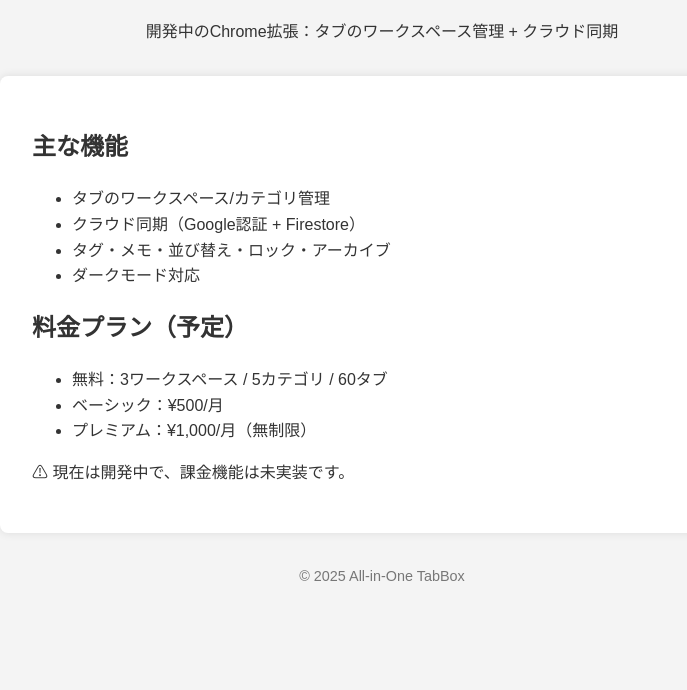
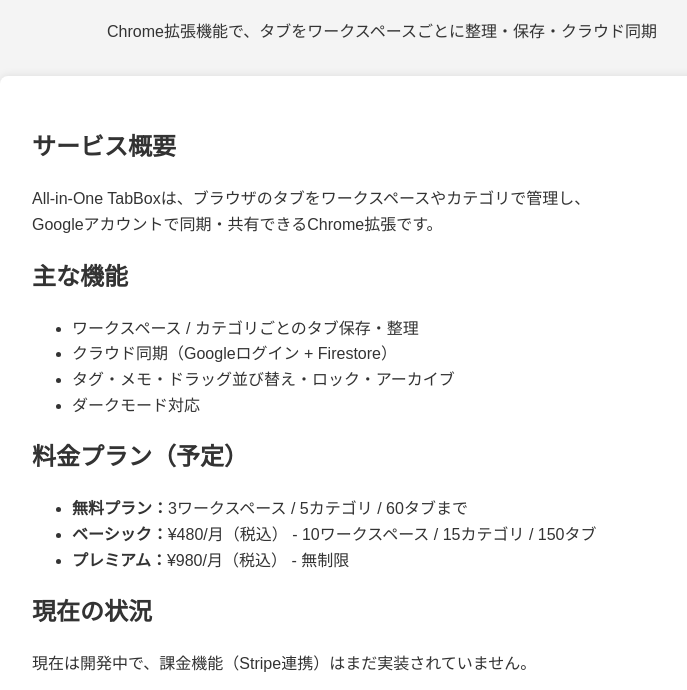
Before and after one commit to HomTray/all-in-one-tabbox, a plain HTML site: page index.html in a window 1280 px wide. Shown: the part 86-776 px from the top of the page, without its empty margins (258-945 px from the left). Drawn offline with Linux system fonts and the light colour scheme.

Commit message:
Update index.html

```diff
--- a/index.html
+++ b/index.html
@@ -1,4 +1,3 @@
-
 <!DOCTYPE html>
 <html lang="ja">
 <head>
@@ -10,30 +9,49 @@
 <body>
   <header>
     <h1>All-in-One TabBox</h1>
-        <p>開発中のChrome拡張：タブのワークスペース管理 + クラウド同期</p>
+    <p>Chrome拡張機能で、タブをワークスペースごとに整理・保存・クラウド同期</p>
   </header>
+
   <main>
+    <section>
+      <h2>サービス概要</h2>
+      <p>
+        All-in-One TabBoxは、ブラウザのタブをワークスペースやカテゴリで管理し、<br>
+        Googleアカウントで同期・共有できるChrome拡張です。
+      </p>
+    </section>
+
     <section>
       <h2>主な機能</h2>
       <ul>
-                <li>タブのワークスペース/カテゴリ管理</li>
-                <li>クラウド同期（Google認証 + Firestore）</li>
-                <li>タグ・メモ・並び替え・ロック・アーカイブ</li>
+        <li>ワークスペース / カテゴリごとのタブ保存・整理</li>
+        <li>クラウド同期（Googleログイン + Firestore）</li>
+        <li>タグ・メモ・ドラッグ並び替え・ロック・アーカイブ</li>
         <li>ダークモード対応</li>
       </ul>
     </section>
+
     <section>
       <h2>料金プラン（予定）</h2>
       <ul>
-                <li>無料：3ワークスペース / 5カテゴリ / 60タブ</li>
-                <li>ベーシック：¥500/月</li>
-                <li>プレミアム：¥1,000/月（無制限）</li>
+        <li><strong>無料プラン：</strong>3ワークスペース / 5カテゴリ / 60タブまで</li>
+        <li><strong>ベーシック：</strong>¥480/月（税込） - 10ワークスペース / 15カテゴリ / 150タブ</li>
+        <li><strong>プレミアム：</strong>¥980/月（税込） - 無制限</li>
       </ul>
     </section>
+
     <section>
-            <p>⚠ 現在は開発中で、課金機能は未実装です。</p>
+      <h2>現在の状況</h2>
+      <p>現在は開発中で、課金機能（Stripe連携）はまだ実装されていません。</p>
+      <p>リリース時期：2025年夏頃を予定</p>
+    </section>
+
+    <section>
+      <h2>お問い合わせ</h2>
+      <p>ご質問・ご連絡はこちら：<br><a href="mailto:info@example.com">info@example.com</a></p>
     </section>
   </main>
+
   <footer>
     <p>&copy; 2025 All-in-One TabBox</p>
   </footer>
```
Lines whose indentation alone changed are shown as unchanged.
